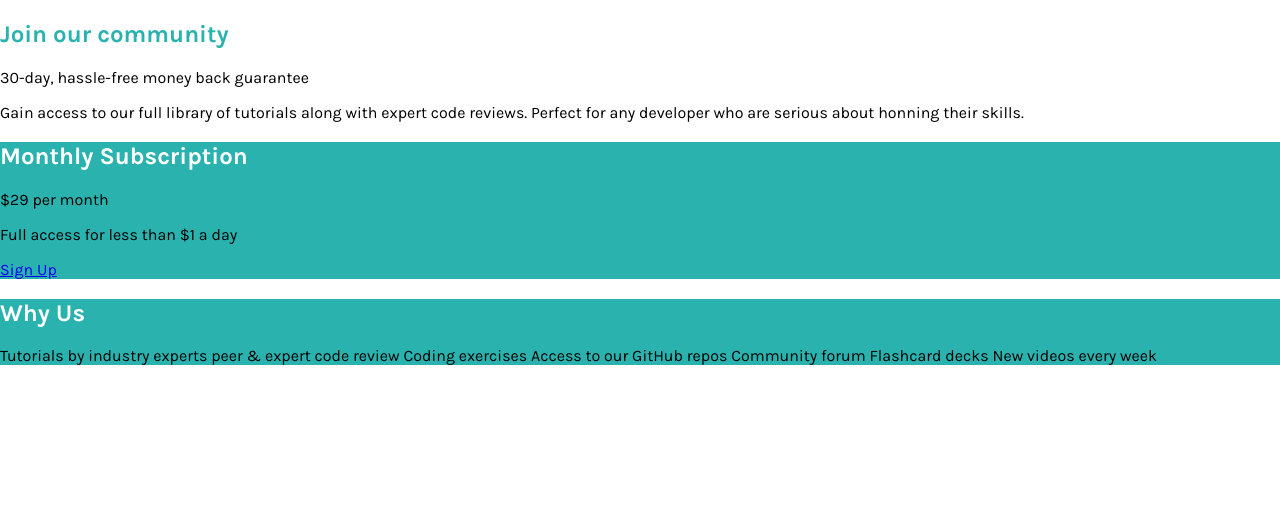
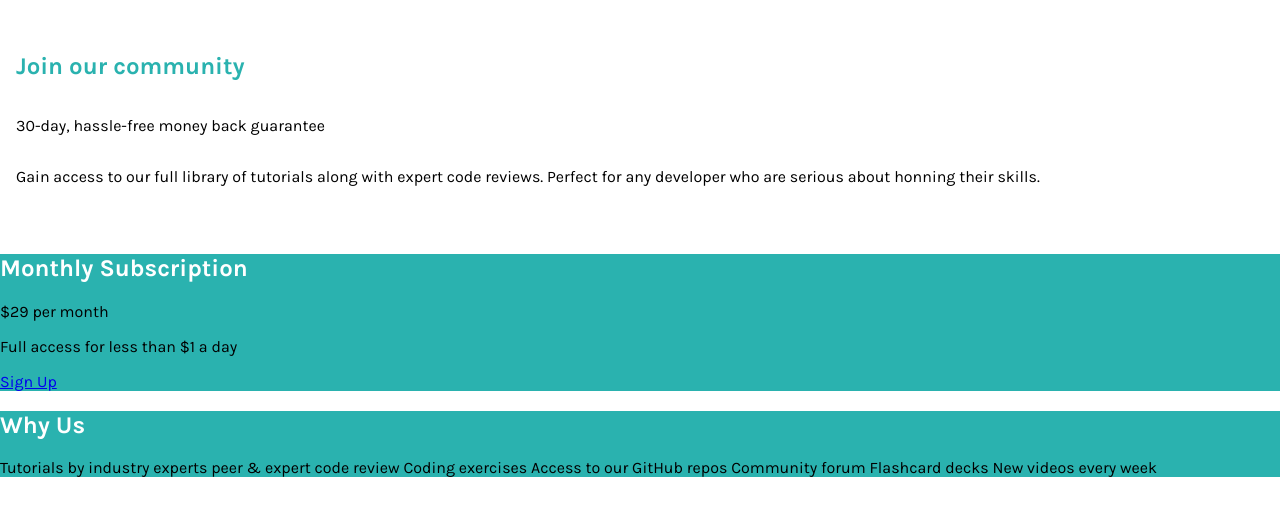
Before and after one commit to Joel-Nwamba/single-price-grid, a plain HTML site: page index.html in a window 1280 px wide. Drawn offline with Linux system fonts and the light colour scheme.

Commit message:
second commit

```diff
--- a/css/styles.css
+++ b/css/styles.css
@@ -13,6 +13,13 @@ h2 {
     color: #fff;
 }
 
+.grid-1 {
+    width: 80%;
+    display: flex;
+    flex-direction: column;
+    padding: 2em 1em;
+}
+
 .grid-2,
 .grid-3 {
     background-color: hsl(179, 62%, 43%);
```
